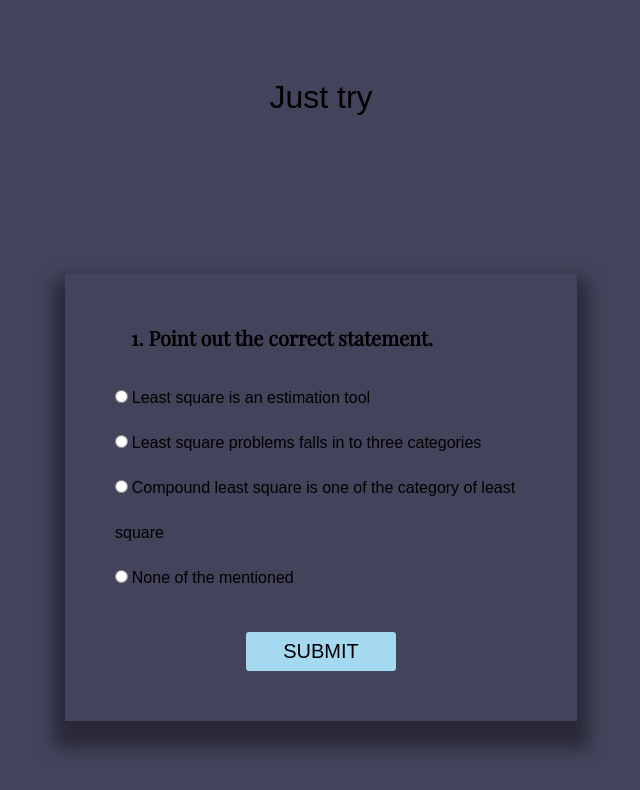
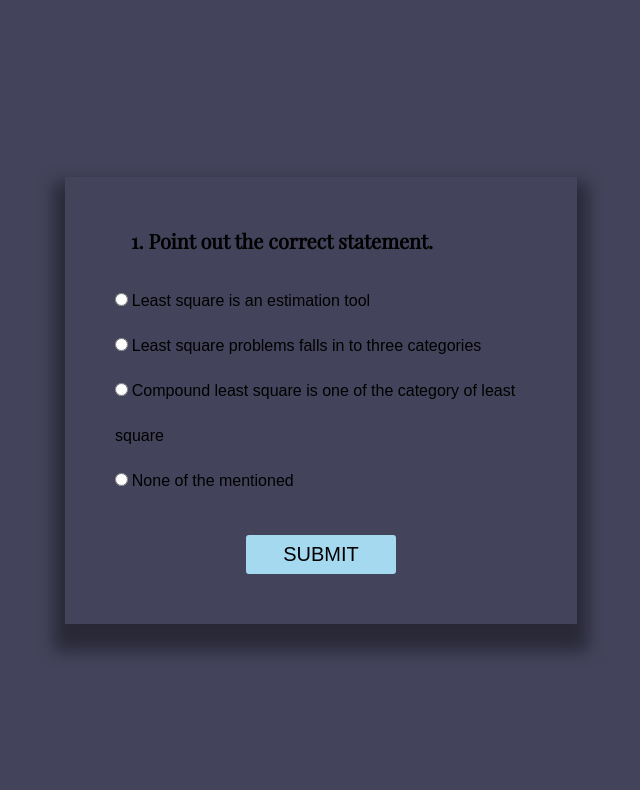
Before and after one commit to Roshni-Patil/Quiz-app, a plain HTML site: page index.html in a window 1280 px wide. Shown: the whole page, without its empty margins (319-959 px from the left). Drawn offline with nearby package versions, Linux system fonts and the light colour scheme.

Commit message:
heading removed

```diff
--- a/index.html
+++ b/index.html
@@ -16,7 +16,7 @@
 </head>
 <body>
     <div class="main-div">
-        <h1> Just try</h1>
+
         <div class="inner-div">
             <h3 class="question">Question  </h3>
             <ul>
```
